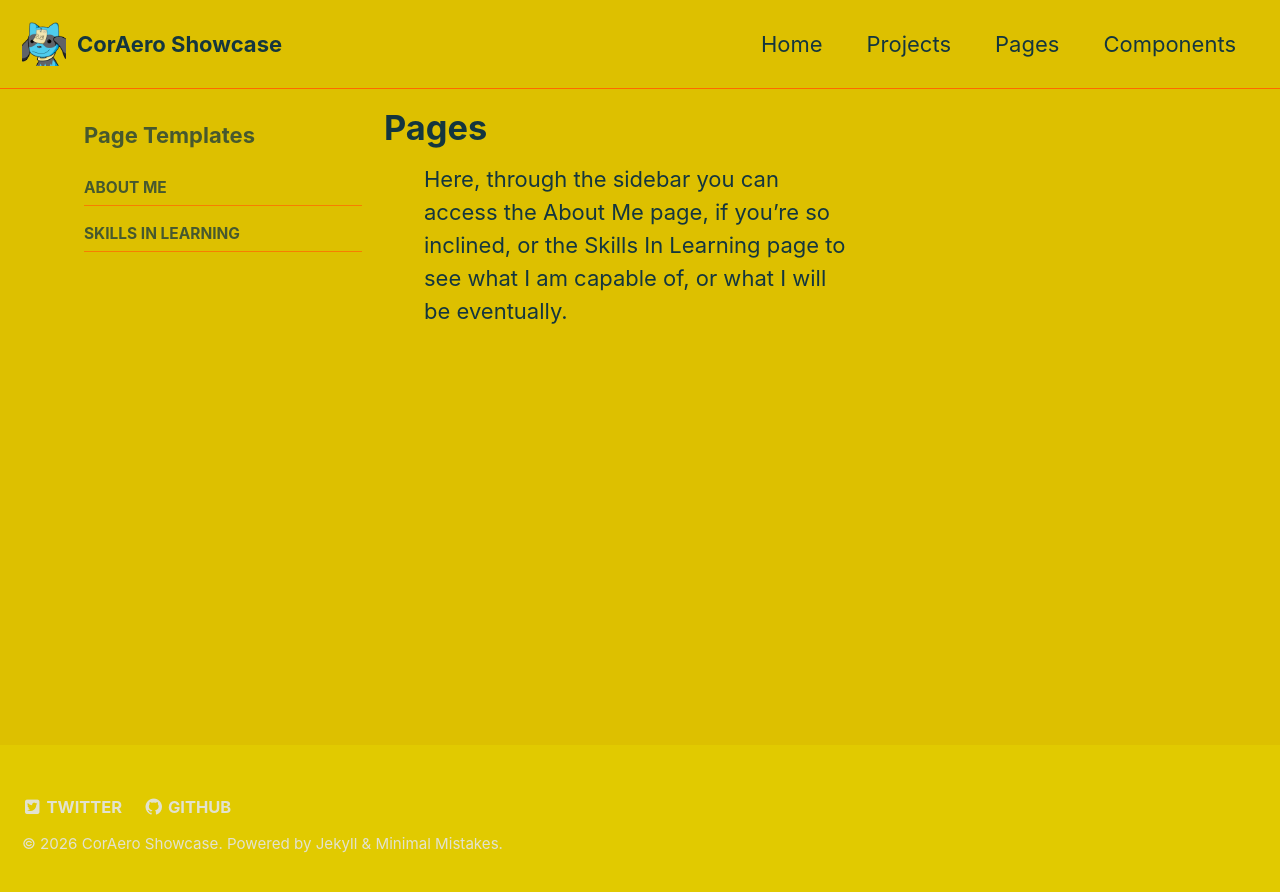
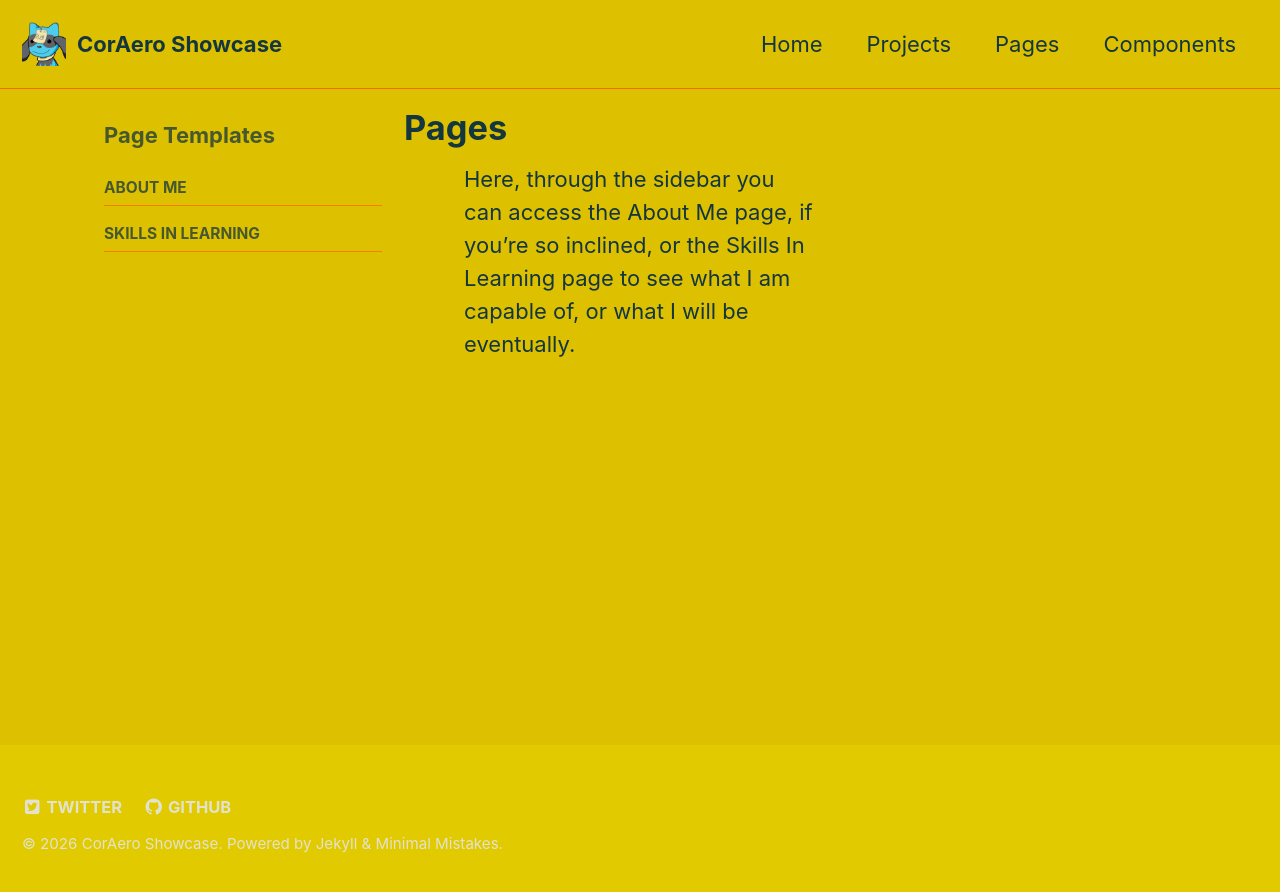
Before and after one commit to MUI-Corey/MUI-Corey.github.io, a Jekyll site: the page built from _pages/pages.md, in a window 1280 px wide. Shown: the top 892 px of the page. Built offline with Jekyll 4.4.1, drawn with Linux system fonts in a browser that asks for light colours.

Commit message:
Update main.scss

```diff
--- a/assets/css/main.scss
+++ b/assets/css/main.scss
@@ -8,23 +8,32 @@ search: false
 @import "minimal-mistakes/skins/{{ site.minimal_mistakes_skin | default: 'default' }}"; // skin
 @import "minimal-mistakes"; // main partials
 
-/* ===== FIX PAGE WIDTH ===== */
-.page__inner-wrap {
+/* ===== BREAK OUT OF THEME CONTAINERS ===== */
+.initial-content,
+.page,
+.page__inner-wrap,
+.page__content {
   max-width: 100% !important;
 }
 
+/* Add spacing so content isn't glued to edges */
 .page__content {
-  max-width: 100% !important;
-  padding-left: 40px;
-  padding-right: 40px;
+  padding-left: 60px;
+  padding-right: 60px;
 }
 
-/* ===== TOP LAYOUT ===== */
+/* ===== FULL WIDTH WRAPPER ===== */
+.full-width {
+  width: 100%;
+}
+
+/* ===== MAIN TOP LAYOUT ===== */
 .top-mockup {
   display: grid;
-  grid-template-columns: 1fr 2.5fr 1fr;
-  gap: 30px;
-  margin: 50px 0;
+  grid-template-columns: 250px 1fr 250px;
+  gap: 40px;
+  margin: 60px auto;
+  max-width: 1400px;
 }
 
 /* ===== SIDE PANELS ===== */
@@ -32,39 +41,44 @@ search: false
   height: 500px;
   overflow: hidden;
   border: 2px solid #ccc;
+  background: #eee;
 }
 
-/* IMAGE INSIDE PANEL */
+/* IMAGE HANDLING */
 .side-img {
   width: 100%;
   height: 100%;
   object-fit: cover;
-  object-position: center;
+  display: block;
 }
 
-/* ===== VIDEO SECTION ===== */
+/* ===== VIDEO PANEL ===== */
 .video-panel {
-  display: flex;
-  flex-direction: column;
-  justify-content: center;
   background: #f5f5f5;
-  padding: 20px;
+  padding: 25px;
   border: 2px solid #ccc;
+  text-align: center;
 }
 
-/* VIDEO ELEMENT */
+/* VIDEO FIX */
 .video {
   width: 100%;
-  max-height: 500px;
+  height: auto;
+  display: block;
 }
 
 /* TITLE LINE */
 .video-panel hr {
   border: 1px solid red;
-  margin-bottom: 15px;
+  margin: 10px 0 20px;
 }
 
-/* ===== FEATURE ROW (BOTTOM) ===== */
+/* ===== FEATURE ROW FIX ===== */
+.feature__wrapper {
+  max-width: 1400px;
+  margin: 0 auto;
+}
+
 .feature__item {
   border: 2px solid #ccc;
   background: #eee;
```
